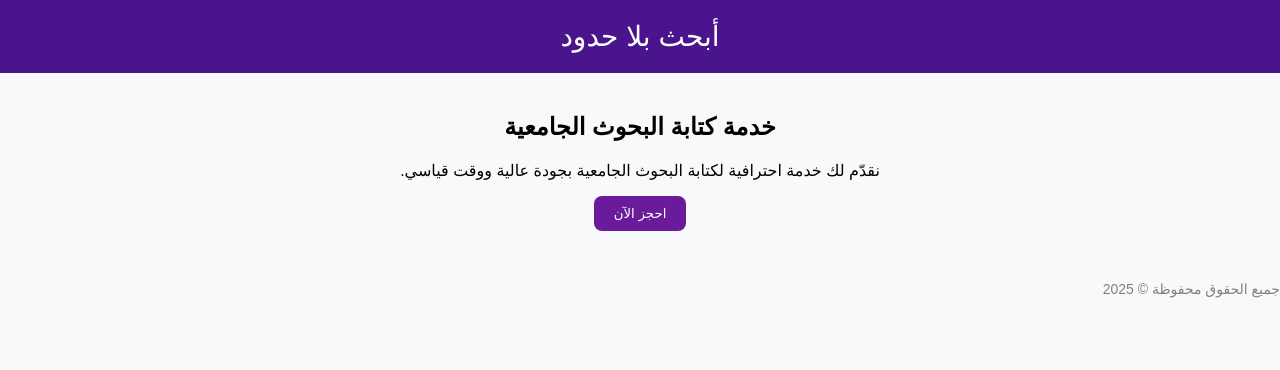
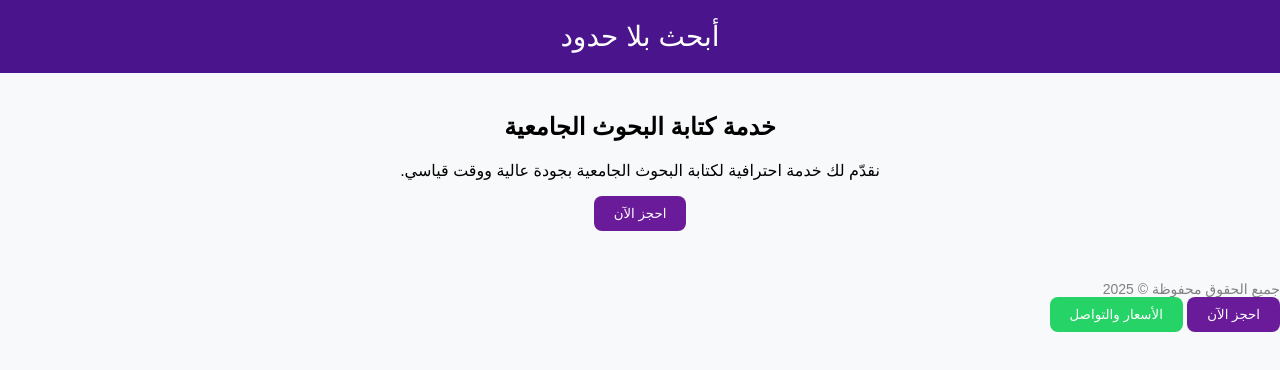
Before and after one commit to Abdullahmkhtar12/Search-without-borders-, a plain HTML site: page index.html in a window 1280 px wide. Drawn offline with Linux system fonts and the light colour scheme.

Commit message:
Update index.html
الصفحه الرئيسية

```diff
--- a/index.html
+++ b/index.html
@@ -30,3 +30,5 @@
 
 </body>
 </html>
+<a href="form.html"><button class="button">احجز الآن</button></a>
+<a href="contact.html"><button class="button" style="background:#25D366">الأسعار والتواصل</button></a>
```
